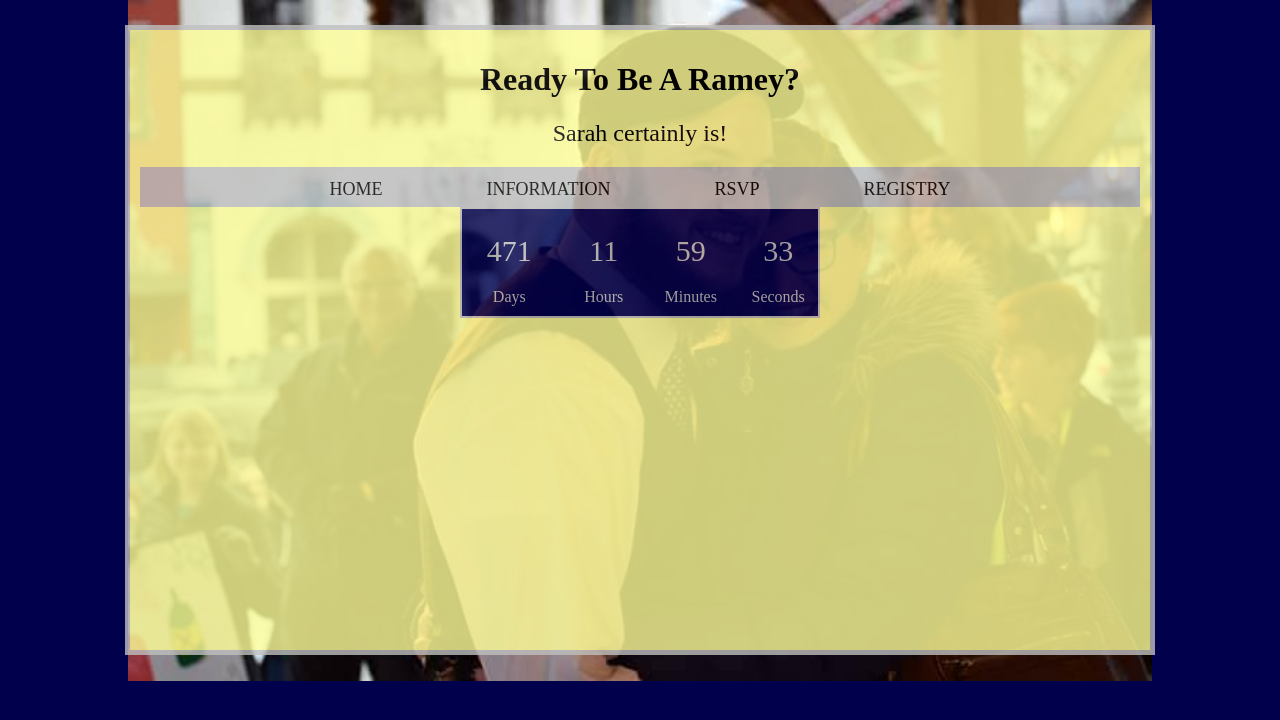
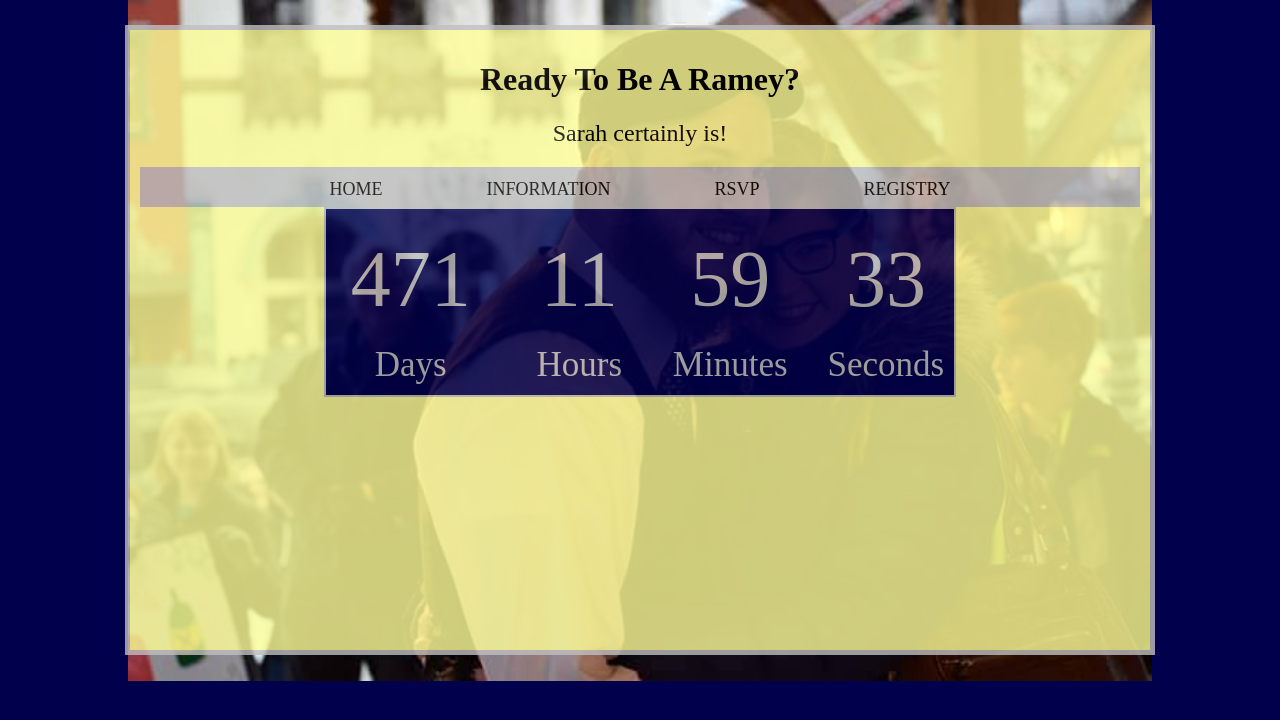
Before and after one commit to jaredramey/jaredramey.github.io, a plain HTML site: page Pages/Home.html in a window 1280 px wide. Drawn offline with Linux system fonts and the light colour scheme.

Commit message:
Quick update to clock

```diff
--- a/CSS/style.css
+++ b/CSS/style.css
@@ -79,7 +79,7 @@ nav a:hover::before{
     color: #c0c0c0;
     display: inline-block;
     text-align: center;
-    font-size: 30px;
+    font-size: 80px;
     font-weight: 100;
 }
 
@@ -97,7 +97,7 @@ nav a:hover::before{
 
 .smalltext{
     padding-top: 5px;
-    font-size: 16px;
+    font-size: 35px;
 }
 
 /*Base HTML tag styles*/
```
